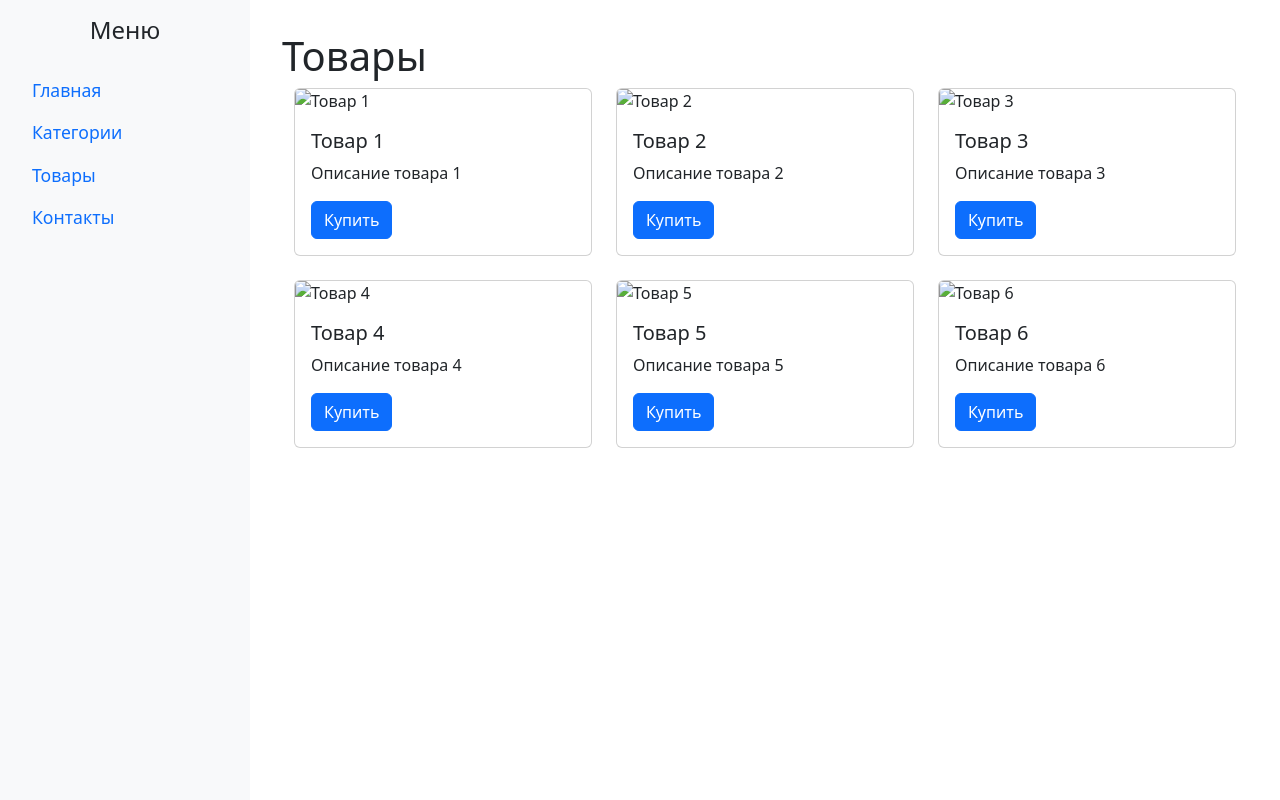
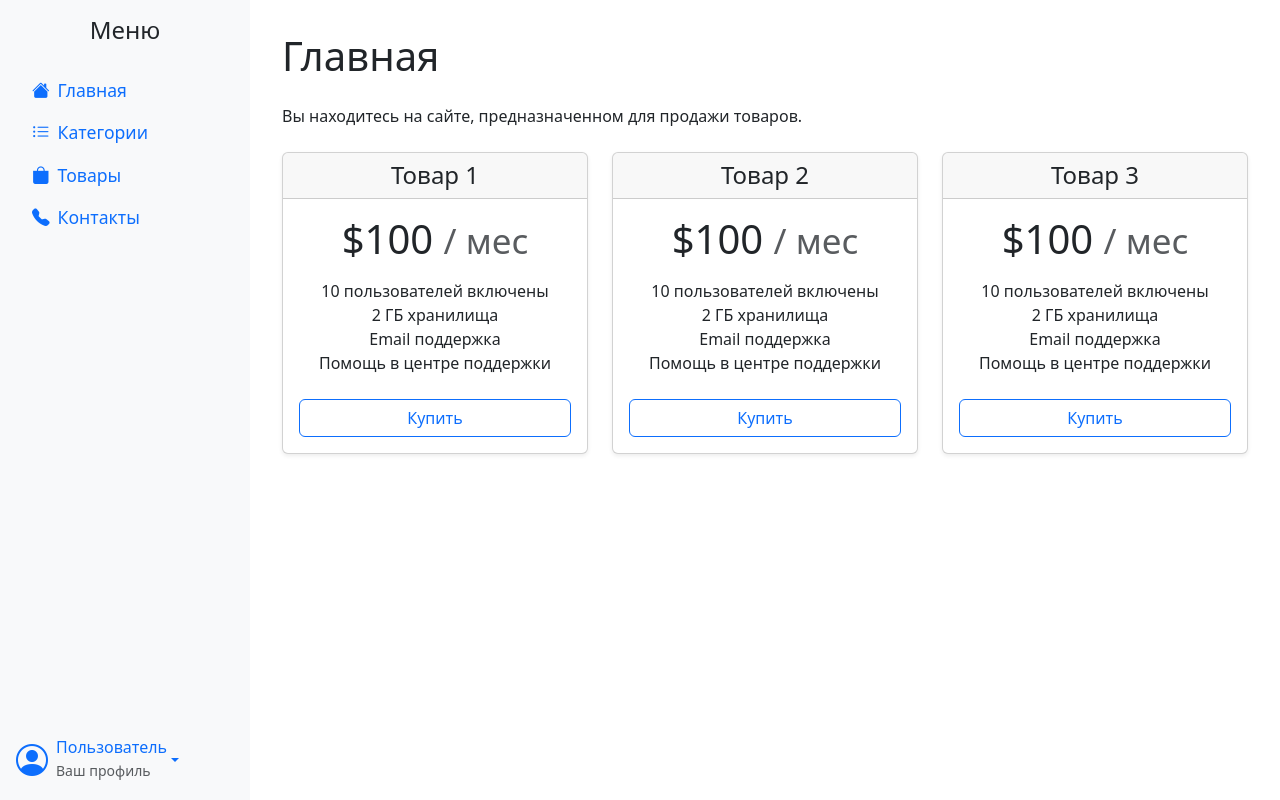
Before and after one commit to natali23natali26-tech/project21.2new, a Python web app: template templates/products.html in a window 1280 px wide. Run offline with Jinja, Linux system fonts and the light colour scheme; the template is opened without the code that fills it, so the values that code supplies are empty; some libraries are stand-ins or nearby versions.

Commit message:
finall version  contacts and categories and products

```diff
--- a/templates/base.html
+++ b/templates/base.html
@@ -5,6 +5,8 @@
   <title>{% block title %}Мой сайт{% endblock %}</title>
   <!-- Bootstrap CSS -->
   <link href="https://cdn.jsdelivr.net/npm/bootstrap@5.3.0/dist/css/bootstrap.min.css" rel="stylesheet" />
+  <!-- Bootstrap Icons -->
+  <link rel="stylesheet" href="https://cdn.jsdelivr.net/npm/bootstrap-icons@1.10.5/font/bootstrap-icons.css" />
   <style>
     body {
       display: flex;
@@ -16,6 +18,10 @@
       max-width: 250px;
       background-color: #f8f9fa;
       padding-top: 1rem;
+      display: flex;
+      flex-direction: column;
+      justify-content: space-between; /* Верхняя и нижняя части */
+      height: 100vh; /* Полная высота окна */
     }
     #sidebar .nav-link {
       font-size: 1.1rem;
@@ -24,27 +30,66 @@
       flex: 1;
       padding: 2rem;
     }
+    /* Стиль для нижней части меню */
+    .sidebar-footer {
+      padding: 1rem;
+    }
   </style>
 </head>
 <body>
 
 <!-- Боковое меню -->
 <nav id="sidebar" class="d-flex flex-column">
+  <div>
     <h4 class="text-center mb-4">Меню</h4>
     <ul class="nav nav-pills flex-column mb-auto px-3">
       <li class="nav-item">
-      <a href="/" class="nav-link {% if request.path=='/' %}active{% endif %}">Главная</a>
+        <a href="/" class="nav-link {% if request.path=='/' %}active{% endif %}">
+          <i class="bi bi-house-fill me-2"></i>Главная
+        </a>
       </li>
       <li>
-      <a href="/categories" class="nav-link {% if request.path=='/categories' %}active{% endif %}">Категории</a>
+        <a href="/categories" class="nav-link {% if request.path=='/categories' %}active{% endif %}">
+          <i class="bi bi-list-ul me-2"></i>Категории
+        </a>
       </li>
       <li>
-      <a href="/products" class="nav-link {% if request.path=='/products' %}active{% endif %}">Товары</a>
+        <a href="/products" class="nav-link {% if request.path=='/products' %}active{% endif %}">
+          <i class="bi bi-bag-fill me-2"></i>Товары
+        </a>
       </li>
       <li>
-      <a href="/contacts" class="nav-link {% if request.path=='/contacts' %}active{% endif %}">Контакты</a>
+        <a href="/contacts" class="nav-link {% if request.path=='/contacts' %}active{% endif %}">
+          <i class="bi bi-telephone-fill me-2"></i>Контакты
+        </a>
       </li>
     </ul>
+  </div>
+  <!-- Нижний блок с Dropdown -->
+  <div class="sidebar-footer">
+    <!-- Dropdown -->
+    <div class="dropdown">
+      <a class="d-flex align-items-center text-decoration-none dropdown-toggle" href="#" id="userDropdown" role="button" data-bs-toggle="dropdown" aria-expanded="false">
+        <i class="bi bi-person-circle me-2" style="font-size: 2rem;"></i>
+        <div>
+          <h6 class="mb-0">Пользователь</h6>
+          <small class="text-muted">Ваш профиль</small>
+        </div>
+      </a>
+      <ul class="dropdown-menu" aria-labelledby="userDropdown">
+        <li>
+          <a class="dropdown-item" href="/profile">
+            <i class="bi bi-person-circle me-2"></i>Профиль
+          </a>
+        </li>
+        <li>
+          <a class="dropdown-item" href="/logout">
+            <i class="bi bi-box-arrow-right me-2"></i>Выход
+          </a>
+        </li>
+      </ul>
+    </div>
+  </div>
 </nav>
 
 <!-- Основной контент -->
--- a/templates/products.html
+++ b/templates/products.html
@@ -1,82 +1,68 @@
 {% extends 'base.html' %}
 {% block title %}Товары{% endblock %}
 {% block content %}
-<h1>Товары</h1>
 
-<div class="container">
-  <!-- Первая строка с тремя товарами -->
-  <div class="row mb-4">
-    <!-- Первый товар -->
-    <div class="col-md-4">
-      <div class="card">
-        <img src="https://via.placeholder.com/150" class="card-img-top" alt="Товар 1">
+  <h1 class="mb-4">Главная</h1>
+  <p class="mb-4">Вы находитесь на сайте, предназначенном для продажи товаров.</p>
+
+  <div class="row text-center">
+    <!-- Карточка 1 -->
+    <div class="col-md-4 mb-4">
+      <div class="card shadow-sm">
+        <div class="card-header">
+          <h4 class="my-0 fw-normal">Товар 1</h4>
+        </div>
         <div class="card-body">
-          <h5 class="card-title">Товар 1</h5>
-          <p class="card-text">Описание товара 1</p>
-          <a href="#" class="btn btn-primary">Купить</a>
+          <h1 class="card-title pricing-card-title">$100 <small class="text-muted">/ мес</small></h1>
+          <ul class="list-unstyled mt-3 mb-4">
+            <li>10 пользователей включены</li>
+            <li>2 ГБ хранилища</li>
+            <li>Email поддержка</li>
+            <li>Помощь в центре поддержки</li>
+          </ul>
+          <a href="#" class="btn btn-outline-primary w-100">Купить</a>
         </div>
       </div>
     </div>
-    <!-- Второй товар -->
-    <div class="col-md-4">
-      <div class="card">
-        <img src="https://via.placeholder.com/150" class="card-img-top" alt="Товар 2">
+    <!-- Карточка 2 -->
+    <div class="col-md-4 mb-4">
+      <div class="card shadow-sm">
+        <div class="card-header">
+          <h4 class="my-0 fw-normal">Товар 2</h4>
+        </div>
         <div class="card-body">
-          <h5 class="card-title">Товар 2</h5>
-          <p class="card-text">Описание товара 2</p>
-          <a href="#" class="btn btn-primary">Купить</a>
+          <h1 class="card-title pricing-card-title">$100 <small class="text-muted">/ мес</small></h1>
+          <ul class="list-unstyled mt-3 mb-4">
+            <li>10 пользователей включены</li>
+            <li>2 ГБ хранилища</li>
+            <li>Email поддержка</li>
+            <li>Помощь в центре поддержки</li>
+          </ul>
+          <a href="#" class="btn btn-outline-primary w-100">Купить</a>
         </div>
       </div>
     </div>
-    <!-- Третий товар -->
-    <div class="col-md-4">
-      <div class="card">
-        <img src="https://via.placeholder.com/150" class="card-img-top" alt="Товар 3">
+    <!-- Карточка 3 -->
+    <div class="col-md-4 mb-4">
+      <div class="card shadow-sm">
+        <div class="card-header">
+          <h4 class="my-0 fw-normal">Товар 3</h4>
+        </div>
         <div class="card-body">
-          <h5 class="card-title">Товар 3</h5>
-          <p class="card-text">Описание товара 3</p>
-          <a href="#" class="btn btn-primary">Купить</a>
+          <h1 class="card-title pricing-card-title">$100 <small class="text-muted">/ мес</small></h1>
+          <ul class="list-unstyled mt-3 mb-4">
+            <li>10 пользователей включены</li>
+            <li>2 ГБ хранилища</li>
+            <li>Email поддержка</li>
+            <li>Помощь в центре поддержки</li>
+          </ul>
+          <a href="#" class="btn btn-outline-primary w-100">Купить</a>
         </div>
       </div>
     </div>
   </div>
 
-  <!-- Вторая строка с тремя товарами -->
-  <div class="row">
-    <!-- Четвертый товар -->
-    <div class="col-md-4">
-      <div class="card">
-        <img src="https://via.placeholder.com/150" class="card-img-top" alt="Товар 4">
-        <div class="card-body">
-          <h5 class="card-title">Товар 4</h5>
-          <p class="card-text">Описание товара 4</p>
-          <a href="#" class="btn btn-primary">Купить</a>
-        </div>
-      </div>
-    </div>
-    <!-- Пятый товар -->
-    <div class="col-md-4">
-      <div class="card">
-        <img src="https://via.placeholder.com/150" class="card-img-top" alt="Товар 5">
-        <div class="card-body">
-          <h5 class="card-title">Товар 5</h5>
-          <p class="card-text">Описание товара 5</p>
-          <a href="#" class="btn btn-primary">Купить</a>
-        </div>
-      </div>
-    </div>
-    <!-- Шестой товар -->
-    <div class="col-md-4">
-      <div class="card">
-        <img src="https://via.placeholder.com/150" class="card-img-top" alt="Товар 6">
-        <div class="card-body">
-          <h5 class="card-title">Товар 6</h5>
-          <p class="card-text">Описание товара 6</p>
-          <a href="#" class="btn btn-primary">Купить</a>
-        </div>
-      </div>
-    </div>
-  </div>
-</div>
+<!-- Bootstrap JS (по желанию, если нужен) -->
+<script src="https://cdn.jsdelivr.net/npm/bootstrap@5.3.0/dist/js/bootstrap.bundle.min.js"></script>
 
 {% endblock %}
```
Also changed, not shown: templates/index.html (+67 -4 lines). Lines whose indentation alone changed are shown as unchanged.
